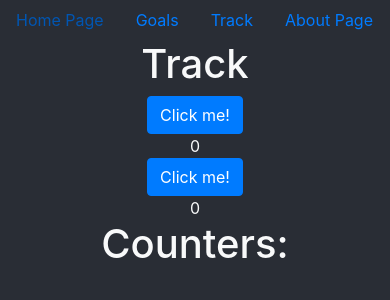
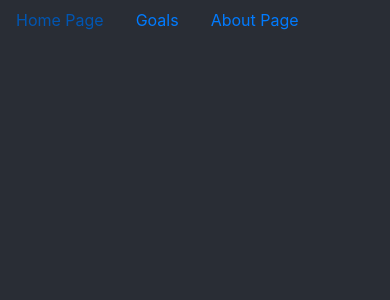
Before and after one commit to sjotterman/habit-tracker, a React (Create React App) app: page /track in a window 390 px wide. Shown: the top 300 px of the page. Built offline with nearby package versions, Linux system fonts and the light colour scheme; what redux-immutable-state-invariant would draw is missing.

Commit message:
remove click counter page

```diff
--- a/src/App.js
+++ b/src/App.js
@@ -4,7 +4,6 @@ import './App.css';
 import HomePage from './components/home/HomePage';
 import AboutPage from './components/about/AboutPage';
 import MainMenu from './components/shared/MainMenu';
-import TrackPage from './components/track/TrackPage';
 import GoalsPage from './components/goals/GoalsPage';
 
 class App extends Component {
@@ -18,7 +17,6 @@ class App extends Component {
               <Route exact path="/" component={HomePage} />
               <Route path="/about" component={AboutPage} />
               <Route path="/goals" component={GoalsPage} />
-              <Route path="/track" component={TrackPage} />
             </div>
           </div>
         </div>
--- a/src/actions/actionTypes.js
+++ b/src/actions/actionTypes.js
@@ -1,3 +1,2 @@
-export const COUNTER_CLICKED = 'COUNTER_CLICKED';
 export const GOAL_CREATED = 'GOAL_CREATED';
 export const GOAL_TOGGLED = 'GOAL_TOGGLED';
--- a/src/actions/counterActions.js
+++ /dev/null
@@ -1,5 +0,0 @@
-import * as types from './actionTypes';
-
-export function counterIncrement(counter) {
-    return { type: types.COUNTER_CLICKED, counter}
-}
--- a/src/actions/goalsActions.js
+++ b/src/actions/goalsActions.js
@@ -1,8 +1,8 @@
 import * as types from './actionTypes';
 import { currentDateTime }  from '../utils/timeFormatter';
 
-export function createGoal(counter) {
-    return { type: types.GOAL_CREATED, counter}
+export function createGoal(goal) {
+    return { type: types.GOAL_CREATED, goal}
 }
 
 export function toggleGoal(goalId, date) {
--- a/src/components/goals/GoalRow.js
+++ b/src/components/goals/GoalRow.js
@@ -20,7 +20,7 @@ const GoalRow = (props) => {
                                     {goal.done ? 'Yes!' : 'Not yet!'}
                                 </p>
                                 <p>
-                                    Done: {mostRecentDone}
+                                    Most recently done: {mostRecentDone}
                                 </p>
                                 </td>
                             </tr>
--- a/src/components/shared/MainMenu.js
+++ b/src/components/shared/MainMenu.js
@@ -12,9 +12,6 @@ const MainMenu = () => {
                     <Link to="/goals" className="nav-link">Goals</Link>
                 </div>
                 <div className="col-xs-4">
-                    <Link to="/track" className="nav-link">Track</Link>
-                </div>
-                <div className="col-xs-4">
                     <Link to="/about" className="nav-link">About Page</Link>
                 </div>
             </div>
--- a/src/components/track/ClickCounter.js
+++ /dev/null
@@ -1,14 +0,0 @@
-import React from 'react';
-
-const ClickCounter = (props) => {
-    return (
-        <div>
-            <div className='btn btn-primary' onClick={props.onCounterClick}>Click me!</div>
-            <div>{props.counter}</div>
-        </div>
-
-    );
-
-}
-
-export default ClickCounter;
--- a/src/components/track/TrackPage.js
+++ /dev/null
@@ -1,83 +0,0 @@
-import React from 'react';
-import ClickCounter from './ClickCounter';
-import { connect } from 'react-redux';
-import { bindActionCreators } from 'redux';
-import * as counterActions from '../../actions/counterActions';
-
-
-class TrackPage extends React.Component {
-
-    constructor(props, context){
-        super(props, context);
-
-        this.state = {
-            clickCounterA: 0,
-            clickCounterB: 0
-        };
-    }
-
-    onCounterAClick = (counter) => {
-        let counterA = {name: 'A'};
-        this.props.actions.counterIncrement(counterA);
-        this.setState( (prevState) => {
-            return {clickCounterA: prevState.clickCounterA + 1}
-        }
-        );
-    }
-
-    onCounterBClick = () => {
-        let counterB = {name: 'B'};
-        this.props.actions.counterIncrement(counterB);
-        this.setState( (prevState) => {
-            return {clickCounterB: prevState.clickCounterB + 1}
-        }
-        );
-    }
-
-    renderCounters(counters = []) {
-        return counters.map(item => {
-            return (<div id={item.name} key={item.name}>
-                {item.name} : {item.clicks}
-            </div>)
-        })
-    }
-
-    render() {
-        return (
-            <div>
-                <h1>Track</h1>
-                <div className="row">
-                <div className="col-sm-6 col-m-4">
-                    <ClickCounter
-                    counter={this.state.clickCounterA}
-                    onCounterClick={this.onCounterAClick} />
-                </div>
-                <div className="col-sm-6 col-m-4">
-                    <ClickCounter
-                    counter={this.state.clickCounterB}
-                    onCounterClick={this.onCounterBClick} />
-                </div>
-                <div className="col-sm-12 col-m-12">
-                    <h1>Counters: {this.renderCounters(this.props.counters)}</h1>
-                </div>
-                </div>
-
-            </div>
-        )
-    }
-}
-
-function mapStateToProps(state, ownProps) {
-    return {
-        counters: state.counters
-    };
-}
-
-function mapDispatchToProps(dispatch) {
-    return {
-        actions: bindActionCreators(counterActions, dispatch)
-        };
-    }
-
-//TODO: mapDispatchToProps
-export default connect(mapStateToProps, mapDispatchToProps)(TrackPage);
--- a/src/reducers/counterReducer.js
+++ /dev/null
@@ -1,38 +0,0 @@
-import * as types from '../actions/actionTypes';
-
-export default function counterReducer(state = [], action) {
-    switch(action.type) {
-        case types.COUNTER_CLICKED:
-            return clickCounter(state, action);
-
-        default:
-            return state;
-    }
-};
-
-
- function clickCounter(counterState, action){
-        const found = counterState.find( x => {
-           return x.name === action.counter.name;
-        })
-        let newCounters;
-        if(found) {
-            newCounters = counterState.map( x => {
-                if(x.name === action.counter.name) {
-                    return {
-                        name: x.name,
-                        clicks: x.clicks + 1
-                    };
-                }
-                return x;
-            });
-        } else {
-            let newItem = {
-                name: action.counter.name,
-                clicks: 1
-            }
-            newCounters = [...counterState, newItem];
-        }
-
-        return newCounters;
-}
--- a/src/reducers/index.js
+++ b/src/reducers/index.js
@@ -1,9 +1,7 @@
 import { combineReducers } from 'redux';
-import counters from './counterReducer';
 import goals from './goalsReducer';
 
 const rootReducer = combineReducers({
-    counters,
     goals
 });
 
```
